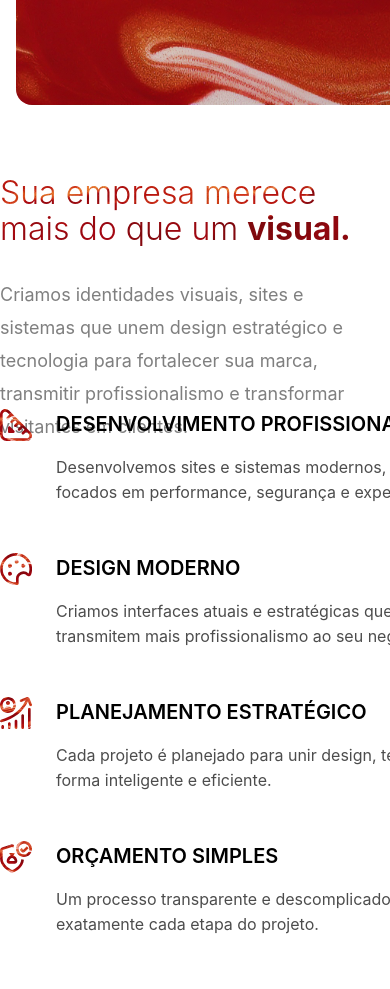
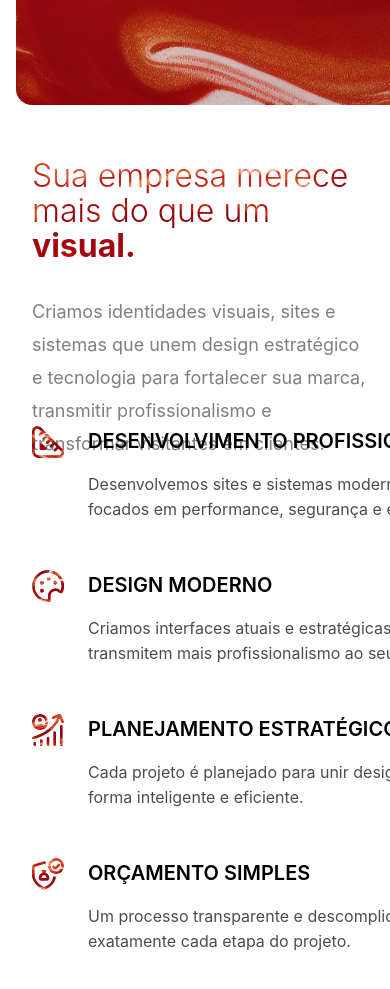
Before and after one commit to guilhermemacedozxy/aetherx-agency-website-v1.0.0, a Next.js app: page / in a window 390 px wide. Shown: the part 723-1712 px from the top of the page. Built offline with nearby package versions, Linux system fonts and the light colour scheme; a web font is replaced by a local one.

Commit message:
style: Adiciona margin-left responsivo na seção About para afastar conteúdo da borda

```diff
--- a/app/components/About/AboutSection.tsx
+++ b/app/components/About/AboutSection.tsx
@@ -58,6 +58,7 @@ export default function AboutSection() {
       style={{
         paddingLeft: 0,
         paddingRight: "var(--panel-h-padding)",
+        marginLeft: "clamp(2rem, 6vw, 8rem)",
       }}
     >
       <div className="flex flex-col lg:flex-row items-stretch gap-12 lg:gap-20">
```
